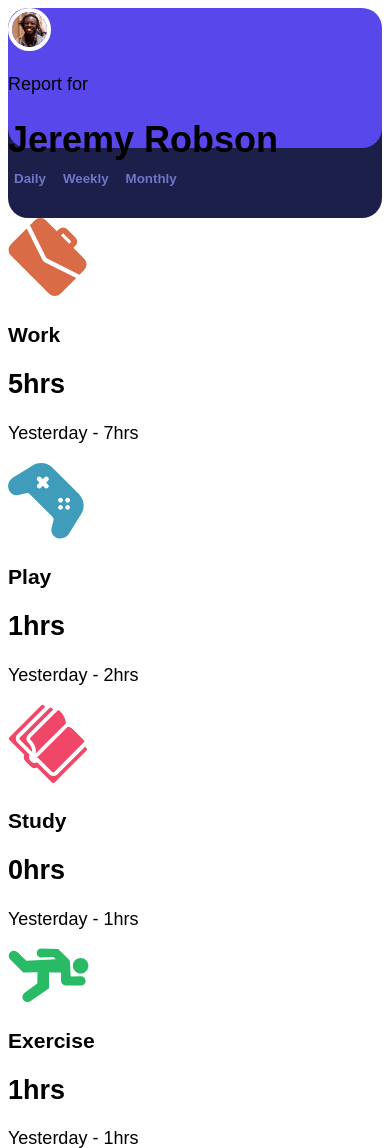
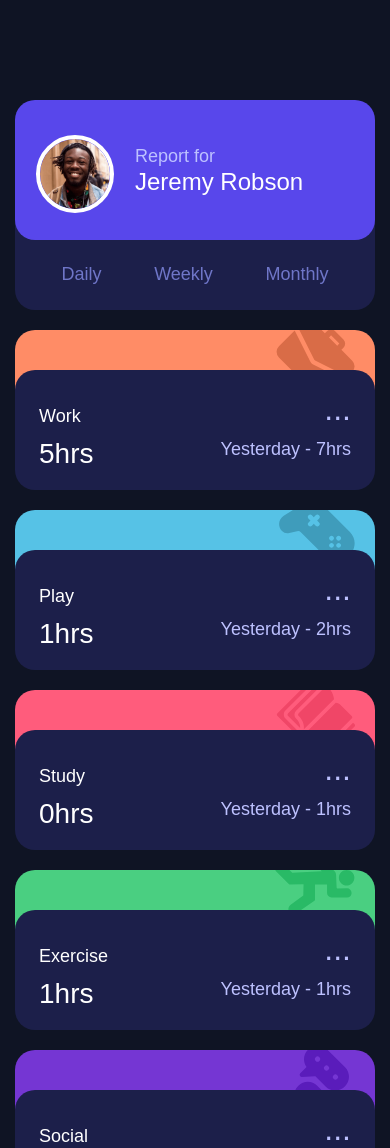
Before and after one commit to willianmassayuki/time-tracking-dashboard, a plain HTML site: page index.html in a window 390 px wide. Shown: the top 1148 px of the page. Drawn offline with Linux system fonts and the light colour scheme.

Commit message:
Versão mobile pronta

```diff
--- a/index.html
+++ b/index.html
@@ -5,6 +5,7 @@
   <meta name="viewport" content="width=device-width, initial-scale=1.0"> <!-- displays site properly based on user's device -->
 
   <link rel="icon" type="image/png" sizes="32x32" href="./images/favicon-32x32.png">
+  <link rel="stylesheet" href="reset.css">
   <link rel="stylesheet" href="style.css">
 
   <title>Frontend Mentor | Time tracking dashboard</title>
@@ -20,81 +21,88 @@
         <h1>Jeremy Robson</h1>
       </div>
       <div class="principal__fundo">
-        <nav>
-            <button id="botaoDiario">Daily</button>
-            <button id="botaoSemanal">Weekly</button>
-            <button id="botaoMensal">Monthly</button>
-          </ul>
-        </nav>
+
+          <nav class="menu">
+              <button id="botaoDiario">Daily</button>
+              <button id="botaoSemanal">Weekly</button>
+              <button id="botaoMensal">Monthly</button>
+          </nav>
+
       </div>
     </div>
 
-    <div class="work">
-      <div class="work__fundo">
+    <div class="work caixa__atividades">
+      <div class="work__fundo caixa__atividades--fundo">
         <img src="images\icon-work.svg" alt="Work icon">
       </div>
-      <div class="work__frente atividade">
+      <div class="work__frente caixa__atividades--frente">
         <h3>Work</h3>
+        <a class="opcoes" href="#">...</a>
         <div class="work__frente diario"></div>
         <div class="work__frente semanal inativo"></div>
         <div class="work__frente mensal inativo"></div>
       </div>
     </div>
 
-    <div class="play">
-      <div class="play__fundo">
+    <div class="play caixa__atividades">
+      <div class="play__fundo caixa__atividades--fundo">
         <img src="images\icon-play.svg" alt="Play icon">
       </div>
-      <div class="play__frente">
+      <div class="play__frente caixa__atividades--frente">
         <h3>Play</h3>
+        <a class="opcoes" href="#">...</a>
         <div class="play__frente diario"></div>
         <div class="play__frente semanal inativo"></div>
         <div class="play__frente mensal inativo"></div>
       </div>
     </div>
 
-    <div class="study">
-      <div class="study__fundo">
+    <div class="study caixa__atividades">
+      <div class="study__fundo caixa__atividades--fundo">
         <img src="images\icon-study.svg" alt="Study icon">
       </div>
-      <div class="study__frente">
+      <div class="study__frente caixa__atividades--frente">
         <h3>Study</h3>
+        <a class="opcoes" href="#">...</a>
         <div class="study__frente diario"></div>
         <div class="study__frente semanal inativo"></div>
         <div class="study__frente mensal inativo"></div>
       </div>
     </div>
 
-    <div class="exercise">
-      <div class="exercise__fundo">
+    <div class="exercise caixa__atividades">
+      <div class="exercise__fundo caixa__atividades--fundo">
         <img src="images\icon-exercise.svg" alt="Exercise icon">
       </div>
-      <div class="exercise__frente">
+      <div class="exercise__frente caixa__atividades--frente">
         <h3>Exercise</h3>
+        <a class="opcoes" href="#">...</a>
         <div class="exercise__frente diario"></div>
         <div class="exercise__frente semanal inativo"></div>
         <div class="exercise__frente mensal inativo"></div>
       </div>
     </div>
 
-    <div class="social">
-      <div class="social__fundo">
+    <div class="social caixa__atividades">
+      <div class="social__fundo caixa__atividades--fundo">
         <img src="images\icon-social.svg" alt="Social icon">
       </div>
-      <div class="social__frente">
+      <div class="social__frente caixa__atividades--frente">
         <h3>Social</h3>
+        <a class="opcoes" href="#">...</a>
         <div class="social__frente diario"></div>
         <div class="social__frente semanal inativo"></div>
         <div class="social__frente mensal inativo"></div>
       </div>
     </div>
 
-    <div class="self">
-      <div class="self__fundo">
+    <div class="self caixa__atividades">
+      <div class="self__fundo caixa__atividades--fundo">
         <img src="images\icon-self-care.svg" alt="Self care icon">
       </div>
-      <div class="self__frente">
+      <div class="self__frente caixa__atividades--frente">
         <h3>Self Care</h3>
+        <a class="opcoes" href="#">...</a>
         <div class="self__frente diario"></div>
         <div class="self__frente semanal inativo"></div>
         <div class="self__frente mensal inativo"></div>
--- /dev/null
+++ b/reset.css
@@ -0,0 +1,48 @@
+/* http://meyerweb.com/eric/tools/css/reset/
+   v2.0 | 20110126
+   License: none (public domain)
+*/
+
+html, body, div, span, applet, object, iframe,
+h1, h2, h3, h4, h5, h6, p, blockquote, pre,
+a, abbr, acronym, address, big, cite, code,
+del, dfn, em, img, ins, kbd, q, s, samp,
+small, strike, strong, sub, sup, tt, var,
+b, u, i, center,
+dl, dt, dd, ol, ul, li,
+fieldset, form, label, legend,
+table, caption, tbody, tfoot, thead, tr, th, td,
+article, aside, canvas, details, embed,
+figure, figcaption, footer, header, hgroup,
+menu, nav, output, ruby, section, summary,
+time, mark, audio, video {
+	margin: 0;
+	padding: 0;
+	border: 0;
+	font-size: 100%;
+	font: inherit;
+	vertical-align: baseline;
+}
+/* HTML5 display-role reset for older browsers */
+article, aside, details, figcaption, figure,
+footer, header, hgroup, menu, nav, section {
+	display: block;
+}
+body {
+	line-height: 1;
+}
+ol, ul {
+	list-style: none;
+}
+blockquote, q {
+	quotes: none;
+}
+blockquote:before, blockquote:after,
+q:before, q:after {
+	content: '';
+	content: none;
+}
+table {
+	border-collapse: collapse;
+	border-spacing: 0;
+}
--- a/style.css
+++ b/style.css
@@ -3,40 +3,50 @@
 
     @import url('https://fonts.googleapis.com/css2?family=Alata&family=Josefin+Sans:wght@300&family=Rubik:wght@300;400;500&display=swap');
 
+    :root {
+        --largura-padrao: 360px;
+    }
+
     body {
         font-size: 18px;
         font-family: 'Rubik', sans-serif;
-        /*background-color: hsl(226, 43%, 10%);*/
+        color: hsl(236, 100%, 87%);
+        background-color: hsl(226, 43%, 10%);*/
     }
 
-    .inativo {
-        display: none;
+    h1 {
+        font-size: 24px;
+        color: #fff;
     }
 
-    nav {
-        position: absolute;
-        margin: auto auto 0 auto;
-        bottom: 30px;
+    h2 {
+        font-size: 28px;
+        color: #fff;
+    }
+
+    h3 {
+        font-size: 18px;
+        color: #fff;
     }
 
    nav button {
     background-color: transparent;
     border: none;
     cursor: pointer;
-    font-weight: bold;
+    font-size: 18px;
     color: hsl(235, 45%, 61%);
+    padding-top: 20px;
    }
 
-   #botaoDiario:hover {
-    color: #fff;
-   }
+
 
    .principal {
     display: grid;
     position: relative;
     grid-template-columns: 1fr;
     grid-template-rows: repeat(3, 70px);
-
+    margin: 100px auto 0 auto;
+    width: var(--largura-padrao);
    }
 
    .principal__frente {
@@ -47,6 +57,9 @@
     height: 100%;
     width: 100%;
     z-index: 1;
+    display: grid;
+    grid-template-rows: repeat(4, 35px);
+    grid-template-columns: 1fr 2fr;
    }
 
    .principal__fundo {
@@ -57,12 +70,144 @@
     grid-row: 2 / span 2;
     height: 100%;
     width: 100%;
+    display: grid;
+    grid-row: 1fr 1fr;
+    grid-column: 1fr;
    }
+
+   .menu {
+    grid-row: 2;
+    display: flex;
+    flex-direction: row;
+    flex-wrap: wrap;
+    align-items: center;
+    justify-content: space-evenly;
+    }
 
    .foto__perfil {
     position: relative;
-    height: 25%;
+    height: 70px;
     border-style: solid;
-    border-radius: 30px;
+    border-radius: 50%;
     border: 4px solid white;
+    grid-row: 2 / span 2;
+    margin: 0 auto;
    }
+
+   .principal__frente h1 {
+    grid-row: 3;
+    grid-column: 2;
+    margin: 0 20px 0 0;
+    white-space: nowrap;
+   }
+
+   .principal__frente p{
+    grid-row: 2;
+    grid-column: 2;
+    margin: auto auto 5px 0;
+   }
+
+   .caixa__atividades {
+    position: relative;
+    margin: 20px auto;
+    width: var(--largura-padrao);
+    height: 160px;
+    display: grid;
+    grid-template-rows: repeat(4, 40px);
+   }
+
+   .caixa__atividades--fundo{
+    position: relative;
+    width: 100%;
+    height: 100%;
+    grid-row: 1 / span 2;
+    border-radius: 20px;
+    overflow: hidden;
+   }
+
+   .caixa__atividades--fundo img {
+    position: absolute;
+    right: 20px;
+    top: -10px;
+   }
+
+   .work__fundo {
+    background-color: hsl(15, 100%, 70%);
+   }
+
+   .play__fundo {
+    background-color: hsl(195, 74%, 62%);
+   }
+
+   .study__fundo {
+    background-color: hsl(348, 100%, 68%);
+   }
+
+   .exercise__fundo {
+    background-color: hsl(145, 58%, 55%);
+   }
+
+   .social__fundo {
+    background-color: hsl(264, 64%, 52%);
+   }
+
+   .self__fundo {
+    background-color: hsl(43, 84%, 65%);
+   }
+
+   .caixa__atividades--frente {
+    background-color: hsl(235, 46%, 20%);
+    position: absolute;
+    width: 100%;
+    height: 100%;
+    border-radius: 20px;
+    grid-row: 2 / span 3;
+    display: grid;
+    grid-template-columns: 1fr 1fr;
+    grid-template-rows: repeat(2, 60px);
+   }
+
+   .caixa__atividades h3 {
+    margin: auto auto 5px 24px;
+   }
+
+   .caixa__atividades a {
+    text-decoration: none;
+    color: hsl(236, 100%, 87%);
+    font-size: 2rem;
+    margin: auto 24px 5px auto;
+    grid-row: 1;
+    grid-column: 2;
+   }
+
+   .diario {
+    grid-row: 2;
+    grid-column: 1 / span 2;
+    display: flex;
+    justify-content: space-between;
+    margin: 5px 12px;
+   }
+
+   .semanal {
+    grid-row: 2;
+    grid-column: 1 / span 2;
+    display: flex;
+    justify-content: space-between;
+    margin: 5px 12px;
+   }
+
+   .mensal {
+    grid-row: 2;
+    grid-column: 1 / span 2;
+    display: flex;
+    justify-content: space-between;
+    margin: 5px 12px;
+   }
+
+   .inativo {
+    display: none;
+}
+
+.menu button:hover {
+    color: #fff;
+   }
```
